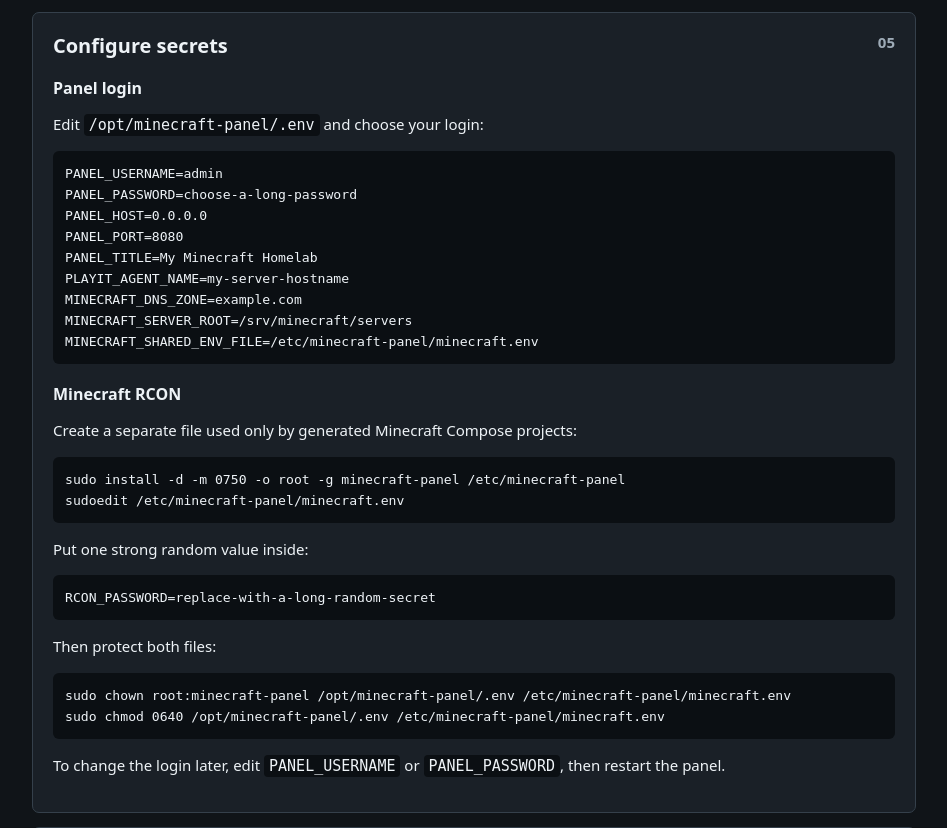
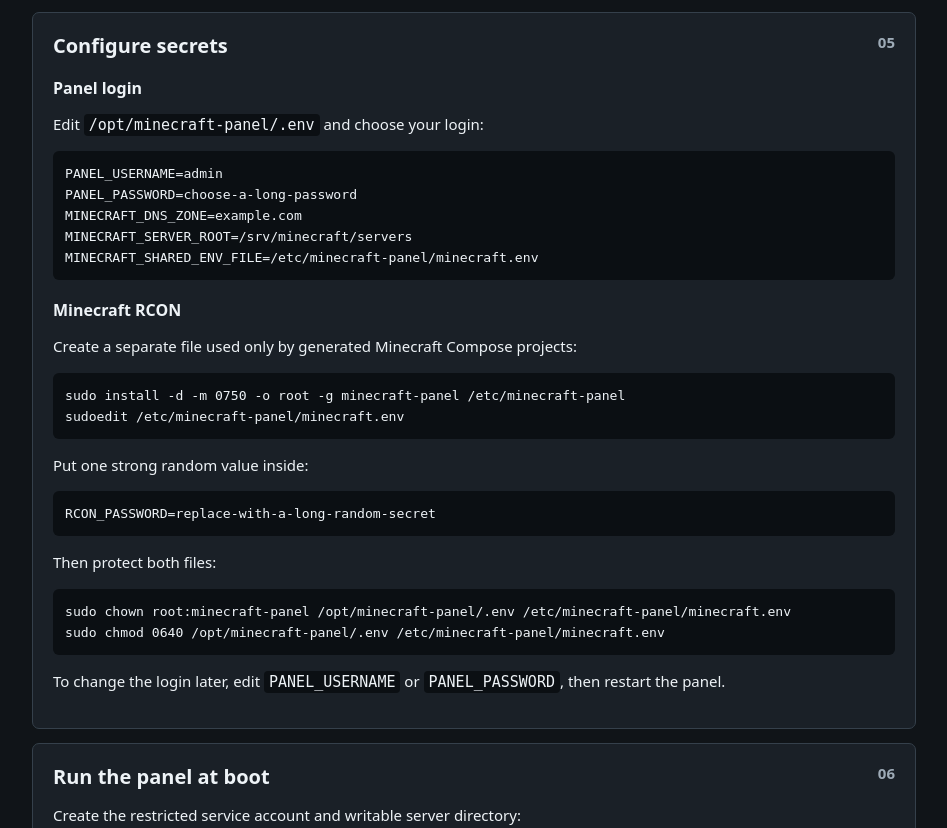
Before and after one commit to V1CT0R-06/minecraft-no-port-forwarding-manager, a Flask app: template templates/tutorial.html in a window 1280 px wide. Shown: the part 1747-2575 px from the top of the page, without its empty margins (284-1231 px from the left). Run offline with Flask 3, Linux system fonts and the light colour scheme; the template is opened without the code that fills it, so the values that code supplies are empty; parts of the project's set-up code (start-up, migrations or seed data) failed here and were passed over.

Commit message:
Reduce required configuration

```diff
--- a/app.py
+++ b/app.py
@@ -2,7 +2,6 @@
 import hashlib
 import os
 import secrets
-import socket
 from functools import wraps
 from pathlib import Path
 
@@ -34,13 +33,11 @@
 def create_app(test_config=None):
     username = os.getenv("PANEL_USERNAME", "admin")
     password = os.getenv("PANEL_PASSWORD", "")
-    secret_key = os.getenv("PANEL_SECRET_KEY")
-    if not secret_key and password:
-        # Flask needs a stable signing key for login sessions. Deriving it here
-        # keeps setup simple while still preventing clients from editing cookies.
-        secret_key = hashlib.sha256(
-            f"minecraft-panel:{username}:{password}".encode()
-        ).hexdigest()
+    # Changing the login also invalidates old sessions. No extra secret setting
+    # is needed during setup.
+    secret_key = hashlib.sha256(
+        f"minecraft-panel:{username}:{password}".encode()
+    ).hexdigest()
 
     app = Flask(__name__)
     app.config.update(
@@ -49,9 +46,6 @@
         PASSWORD=password,
         SESSION_COOKIE_HTTPONLY=True,
         SESSION_COOKIE_SAMESITE="Lax",
-        SESSION_COOKIE_SECURE=os.getenv("PANEL_COOKIE_SECURE", "false").lower() == "true",
-        PANEL_TITLE=os.getenv("PANEL_TITLE", "Minecraft Homelab"),
-        PLAYIT_AGENT_NAME=os.getenv("PLAYIT_AGENT_NAME", socket.gethostname()),
     )
     if test_config:
         app.config.update(test_config)
@@ -95,8 +89,7 @@
     def template_values():
         return {
             "csrf_token": csrf_token,
-            "panel_title": app.config["PANEL_TITLE"],
-            "playit_agent_name": app.config["PLAYIT_AGENT_NAME"],
+            "panel_title": "Minecraft Homelab",
             "dns_zone": network_manager.DNS_ZONE,
         }
 
@@ -199,7 +192,6 @@
             local_endpoint=local_endpoint,
             local_status=server_manager.local_port_status(server),
             playit_status=system_info.get_playit_status(),
-            playit_agent_name=app.config["PLAYIT_AGENT_NAME"],
             error=error,
             saved=saved,
             dns=dns,
@@ -399,7 +391,7 @@
     if not app.config.get("PASSWORD"):
         raise SystemExit("Set PANEL_USERNAME and PANEL_PASSWORD in .env first. See README.md.")
     app.run(
-        host=os.getenv("PANEL_HOST", "127.0.0.1"),
-        port=int(os.getenv("PANEL_PORT", "8080")),
+        host="0.0.0.0",
+        port=8080,
         debug=False,
     )
--- a/templates/server_network.html
+++ b/templates/server_network.html
@@ -9,7 +9,7 @@
   <h2>{{ server.label }} — Network</h2>
   <div class="details">
     <div class="row"><span>Desired public address</span><strong>{{ server.public_hostname or "Not configured" }}</strong></div>
-    <div class="row"><span>Playit agent</span><strong class="{{ 'online' if playit_status == 'running' else 'warning' }}">{{ playit_agent_name }} — {{ playit_status.title() }}</strong></div>
+    <div class="row"><span>Playit agent</span><strong class="{{ 'online' if playit_status == 'running' else 'warning' }}">{{ playit_status.title() }}</strong></div>
     <div class="row"><span>Local endpoint</span><strong>{{ local_endpoint or "Existing Docker-network tunnel" }}</strong></div>
     <div class="row"><span>Local listener</span><strong>{{ local_status.replace('_', ' ').title() }}</strong></div>
     <div class="row"><span>Playit setup</span><strong>{{ server.playit_status.replace('_', ' ').title() }}</strong></div>
@@ -23,7 +23,7 @@
   <ol class="setup-steps">
     <li>Make sure this Minecraft server is running. The local listener above should say <strong>Listening</strong>.</li>
     <li>Open <a href="https://playit.gg/account/tunnels" target="_blank" rel="noopener noreferrer">Playit Tunnels</a> and sign in.</li>
-    <li>Create a <strong>Minecraft Java</strong> tunnel assigned to the existing <strong>{{ playit_agent_name }}</strong> agent.</li>
+    <li>Create a <strong>Minecraft Java</strong> tunnel assigned to your existing agent.</li>
     <li>Set the local IP to <code>127.0.0.1</code> and local port to <code>{{ server.local_port }}</code>.</li>
     <li>Save the tunnel, then copy the assigned Playit hostname or IP and port into the field below.</li>
   </ol>
--- a/templates/tutorial.html
+++ b/templates/tutorial.html
@@ -82,10 +82,6 @@
       <p>Edit <code>/opt/minecraft-panel/.env</code> and choose your login:</p>
       <pre class="code-block"><code>PANEL_USERNAME=admin
 PANEL_PASSWORD=choose-a-long-password
-PANEL_HOST=0.0.0.0
-PANEL_PORT=8080
-PANEL_TITLE=My Minecraft Homelab
-PLAYIT_AGENT_NAME=my-server-hostname
 MINECRAFT_DNS_ZONE=example.com
 MINECRAFT_SERVER_ROOT=/srv/minecraft/servers
 MINECRAFT_SHARED_ENV_FILE=/etc/minecraft-panel/minecraft.env</code></pre>
```
Also changed, not shown: README.md, 1 other file.
